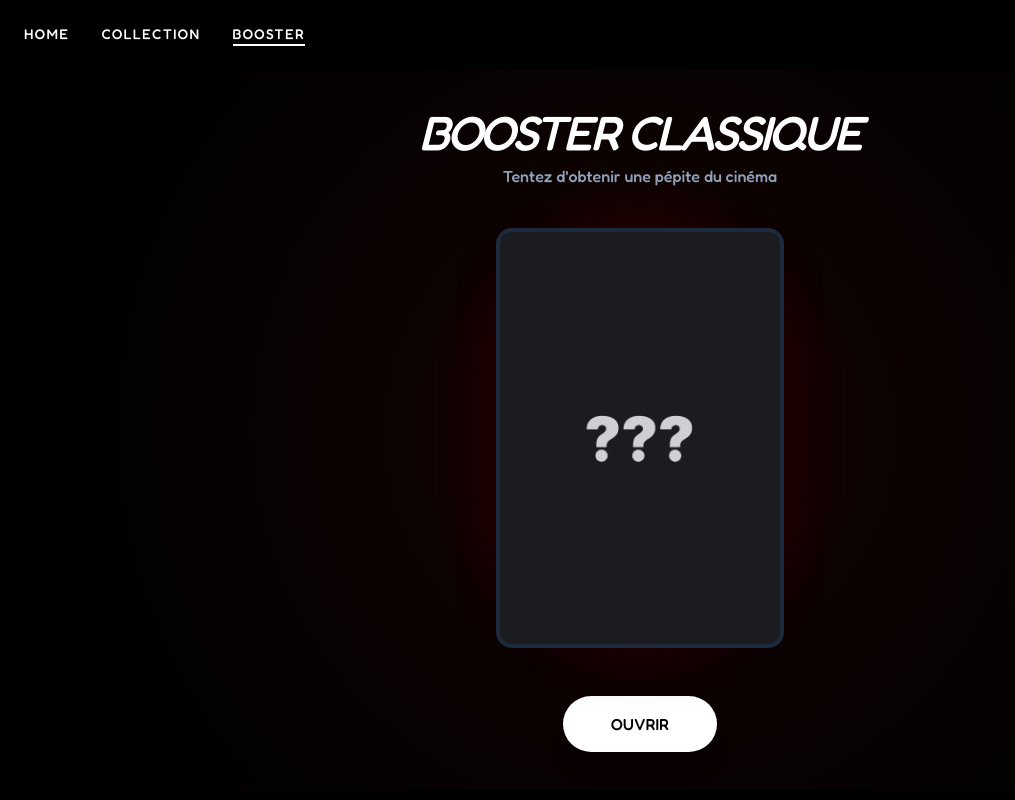
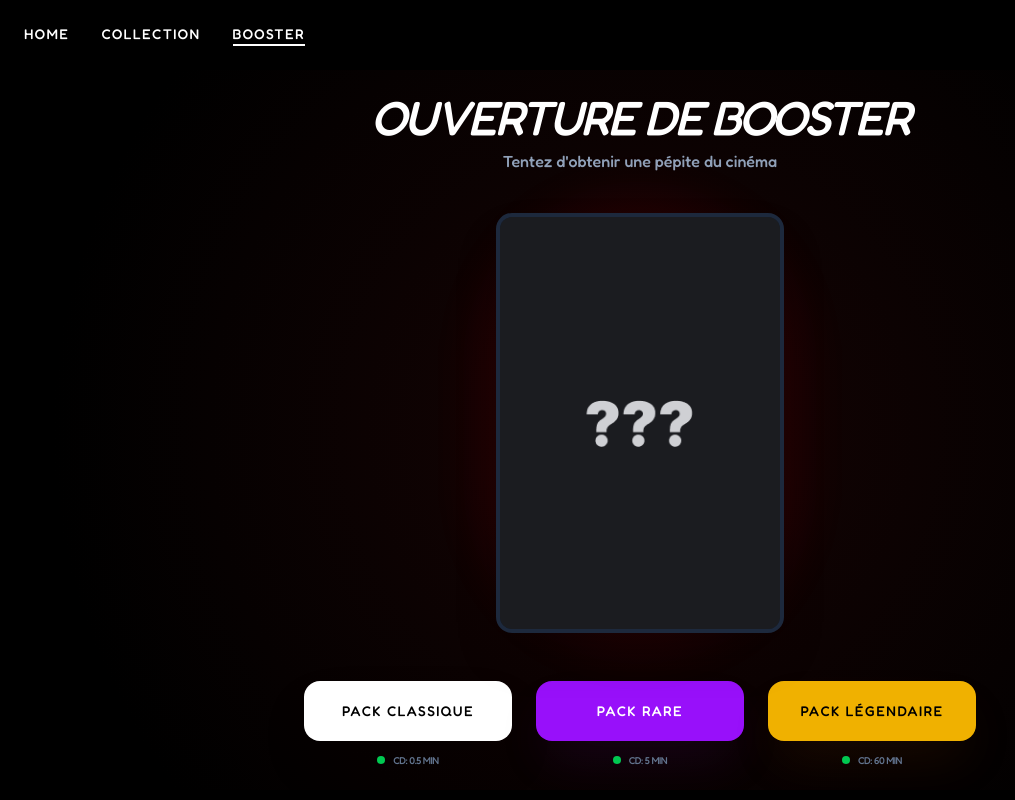
Before and after one commit to aserlite/pastoplesfilms, a Vue app: page /booster in a window 1280 px wide. Shown: the whole page, without its empty margins (0-1015 px from the left). Built offline with nearby package versions, Linux system fonts and the light colour scheme; the HTML template or start-up script is replaced by a standard one.

Commit message:
booster differentes raretes + design carte ouverture

```diff
--- a/src/services/tmdb.service.ts
+++ b/src/services/tmdb.service.ts
@@ -11,17 +11,24 @@ const instance = axios.create({
 })
 
 export const MovieApiService = {
-  async fetchRandomMovie() {
+  async fetchRandomMovie(maxVote: number = 5) {
     const randomPage = Math.floor(Math.random() * 20) + 1
     const { data } = await instance.get('/discover/movie', {
       params: {
-        'vote_average.lte': 5,
-        'vote_count.gte': 5,
+        'vote_average.lte': maxVote,
+        'vote_count.gte': 50,
         page: randomPage,
         include_adult:false,
       },
     })
-    console.log(data)
+
+    if (data.results.length === 0) {
+      const retry = await instance.get('/discover/movie', {
+        params: { 'vote_average.lte': maxVote, 'vote_count.gte': 20 },
+      })
+      return retry.data.results[Math.floor(Math.random() * retry.data.results.length)]
+    }
+
     return data.results[Math.floor(Math.random() * data.results.length)]
   },
 }
--- a/src/stores/collection.ts
+++ b/src/stores/collection.ts
@@ -1,11 +1,15 @@
 import { defineStore } from 'pinia'
-import { ref, watch } from 'vue'
+import { ref, watch, computed } from 'vue'
 
-interface Movie {
+export interface Movie {
   id: number
   title?: string
+  vote_average?: number
+  poster_path?: string
   [key: string]: unknown
 }
+
+export type Rarity = 'legendaire' | 'rare' | 'commun'
 
 export const useCollectionStore = defineStore('collection', () => {
   const loadFromLocalStorage = (): Movie[] => {
@@ -20,20 +24,43 @@ export const useCollectionStore = defineStore('collection', () => {
 
   const ownedMovies = ref<Movie[]>(loadFromLocalStorage())
 
-  watch(ownedMovies, (newVal) => {
-    try {
+  watch(
+    ownedMovies,
+    (newVal) => {
       localStorage.setItem('patoplefilm_collection', JSON.stringify(newVal))
-    } catch {
+    },
+    { deep: true },
+  )
 
+  const getMovieRarity = (movie: Movie): Rarity => {
+    const note = movie.vote_average ?? 0
+    if (note <= 2) return 'legendaire'
+    if (note <= 4) return 'rare'
+    return 'commun'
+  }
+
+  const collectionStats = computed(() => {
+    return {
+      commun: ownedMovies.value.filter((m) => getMovieRarity(m) === 'commun'),
+      rare: ownedMovies.value.filter((m) => getMovieRarity(m) === 'rare'),
+      legendaire: ownedMovies.value.filter((m) => getMovieRarity(m) === 'legendaire'),
     }
-  }, { deep: true })
+  })
 
   function addMovie(movie: Movie) {
-    const exists = ownedMovies.value.some(m => m.id === movie.id)
-    if (!exists) {
+    if (!ownedMovies.value.some((m) => m.id === movie.id)) {
       ownedMovies.value.push(movie)
     }
   }
 
-  return { ownedMovies, addMovie }
+  function mergeCards(fromRarity: 'commun' | 'rare'): boolean {
+    const candidates =
+      fromRarity === 'commun' ? collectionStats.value.commun : collectionStats.value.rare
+    if (candidates.length < 15) return false
+    const idsToRemove = candidates.slice(0, 15).map((m) => m.id)
+    ownedMovies.value = ownedMovies.value.filter((m) => !idsToRemove.includes(m.id))
+    return true
+  }
+
+  return { ownedMovies, addMovie, collectionStats, mergeCards, getMovieRarity }
 })
--- a/src/views/BoosterView.vue
+++ b/src/views/BoosterView.vue
@@ -1,56 +1,76 @@
 <script setup lang="ts">
-import { ref, onMounted, computed } from 'vue'
+import { ref, onMounted } from 'vue'
 import { MovieApiService } from '@/services/tmdb.service'
-import { useCollectionStore } from '@/stores/collection'
+import { useCollectionStore, type Movie } from '@/stores/collection'
 
 const collection = useCollectionStore()
-
-interface Movie {
-  id: number
-  title?: string
-  poster_path?: string
-  vote_average?: number
-  release_date?: string
-  [key: string]: unknown
-}
 
 const currentMovie = ref<Movie | null>(null)
 const isLoading = ref(false)
 
-const COOLDOWN_DURATION = 60 * 1000
-const nextPullAllowedAt = ref<number>(Number(localStorage.getItem('next_pull_time')) || 0)
 const currentTime = ref(Date.now())
 
-const timeLeft = computed(() => {
-  const diff = nextPullAllowedAt.value - currentTime.value
-  return diff > 0 ? Math.ceil(diff / 1000) : 0
+const PACKS = {
+  classique: {
+    label: 'Classique',
+    cd: 30 * 1000,
+    color: 'bg-white text-black hover:bg-slate-200',
+  },
+  rare: {
+    label: 'Rare',
+    cd: 5 * 60 * 1000,
+    color: 'bg-purple-600 text-white hover:bg-purple-700 shadow-purple-900/20',
+  },
+  legendaire: {
+    label: 'Légendaire',
+    cd: 60 * 60 * 1000,
+    color: 'bg-yellow-500 text-black hover:bg-yellow-600 shadow-yellow-900/20',
+  },
+}
+
+const cooldowns = ref({
+  classique: Number(localStorage.getItem('cd_classique')) || 0,
+  rare: Number(localStorage.getItem('cd_rare')) || 0,
+  legendaire: Number(localStorage.getItem('cd_legendaire')) || 0,
 })
 
-const isOnCooldown = computed(() => timeLeft.value > 0)
+const getRemainingTime = (type: keyof typeof PACKS) => {
+  const diff = cooldowns.value[type] - currentTime.value
+  return diff > 0 ? Math.ceil(diff / 1000) : 0
+}
+
+const formatTime = (seconds: number) => {
+  if (seconds < 60) return `${seconds}s`
+  const mins = Math.floor(seconds / 60)
+  const secs = seconds % 60
+  return `${mins}m ${secs.toString().padStart(2, '0')}s`
+}
 
 onMounted(() => {
-  setInterval(() => {
-    currentTime.value = Date.now()
-  }, 1000)
+  setInterval(() => (currentTime.value = Date.now()), 1000)
 })
 
-const handleOpenBooster = async () => {
-  if (isLoading.value || isOnCooldown.value) return
-
+const handleOpenBooster = async (type: keyof typeof PACKS) => {
+  if (isLoading.value || getRemainingTime(type) > 0) return
   isLoading.value = true
 
   try {
-    const movie = await MovieApiService.fetchRandomMovie()
-    const typedMovie = movie as Movie
-    currentMovie.value = typedMovie
+    let maxVote = 5
+    if (type === 'rare') maxVote = 4
+    if (type === 'legendaire') maxVote = 2
 
-    collection.addMovie(typedMovie)
+    const movie = await MovieApiService.fetchRandomMovie(maxVote)
 
-    const expiry = Date.now() + COOLDOWN_DURATION
-    nextPullAllowedAt.value = expiry
-    localStorage.setItem('next_pull_time', expiry.toString())
+    if (movie) {
+      currentMovie.value = movie as Movie
+      collection.addMovie(currentMovie.value)
+
+      const expiry = Date.now() + PACKS[type].cd
+      cooldowns.value[type] = expiry
+      localStorage.setItem(`cd_${type}`, expiry.toString())
+    }
   } catch (error) {
-    console.error("Erreur", error)
+    console.error('Erreur lors du tirage', error)
   } finally {
     setTimeout(() => {
       isLoading.value = false
@@ -58,56 +78,67 @@ const handleOpenBooster = async () => {
   }
 }
 
-const getRarity = (note: number) => {
+const getRarityUI = (note: number) => {
   if (note <= 2) return { label: 'Légendaire', color: 'text-yellow-500' }
   if (note <= 4) return { label: 'Rare', color: 'text-purple-500' }
   return { label: 'Commun', color: 'text-red-500' }
 }
 
-const getTmdbLink = (movie: Movie | null) => {
-  if (!movie) return '#'
-  return `https://www.themoviedb.org/movie/${movie.id}`
-}
+const getTmdbLink = (movie: Movie | null) =>
+  movie ? `https://www.themoviedb.org/movie/${movie.id}` : '#'
 </script>
 
 <template>
-  <div class="relative min-h-[calc(100vh-80px)] flex flex-col items-center justify-center bg-black overflow-hidden px-4">
-    <div class="absolute inset-0 pointer-events-none bg-[radial-gradient(circle_at_50%_50%,_rgba(220,38,38,0.1)_0%,_rgba(0,0,0,1)_80%)]"></div>
+  <div
+    class="relative min-h-[calc(100vh-80px)] flex flex-col items-center justify-center bg-black overflow-hidden px-4"
+  >
+    <div
+      class="absolute inset-0 pointer-events-none bg-[radial-gradient(circle_at_50%_50%,_rgba(220,38,38,0.1)_0%,_rgba(0,0,0,1)_80%)]"
+    ></div>
 
     <div class="relative z-10 flex flex-col items-center max-w-2xl w-full">
       <div class="text-center mb-10">
         <h2 class="text-4xl md:text-5xl font-black text-white uppercase tracking-tighter italic">
-          Booster classique
+          Ouverture de booster
         </h2>
         <p class="text-slate-400 mt-2 font-medium">Tentez d'obtenir une pépite du cinéma</p>
       </div>
 
       <div class="relative group.cursor-pointer perspective-1000">
-        <div class="absolute -inset-4 bg-red-600/20 blur-xl rounded-full opacity-50 group-hover:opacity-100 transition-opacity"></div>
+        <div
+          class="absolute -inset-4 bg-red-600/20 blur-xl rounded-full opacity-50 group-hover:opacity-100 transition-opacity"
+        ></div>
 
         <div
           class="relative w-64 h-96 md:w-72 md:h-[420px] bg-slate-900 border-4 border-slate-800 rounded-2xl overflow-hidden shadow-2xl transition-all duration-500"
           :class="{ 'animate-pulse scale-95': isLoading, 'hover:scale-105': !isLoading }"
         >
           <img
-            :src="currentMovie?.poster_path ? `https://image.tmdb.org/t/p/w500${currentMovie.poster_path}` : '/src/assets/random.png'"
+            :src="
+              currentMovie?.poster_path
+                ? `https://image.tmdb.org/t/p/w500${currentMovie.poster_path}`
+                : '/src/assets/random.png'
+            "
             alt="Film preview"
             class="w-full h-full object-cover transition-opacity duration-500"
             :class="isLoading ? 'opacity-20' : 'opacity-80'"
           />
 
-          <div v-if="currentMovie && !isLoading" class="absolute bottom-0 left-0 right-0 p-4 bg-gradient-to-t from-black via-black/80 to-transparent">
-            <div class="flex justify-between items-end">
-              <div>
-                <span :class="['text-[10px] uppercase tracking-widest font-bold', getRarity(currentMovie?.vote_average ?? 0).color]">
-                  Rareté : {{ getRarity(currentMovie?.vote_average ?? 0).label }}
-                </span>
-                <h3 class="text-lg font-bold text-white leading-tight">{{ currentMovie?.title }}</h3>
-              </div>
-              <div class="bg-red-600 text-white px-2 py-1 rounded text-sm font-black">
-                {{ currentMovie?.vote_average }}
-              </div>
-            </div>
+          <div
+            v-if="currentMovie && !isLoading"
+            class="absolute bottom-0 left-0 right-0 p-4 bg-gradient-to-t from-black via-black/90 to-transparent"
+          >
+            <span
+              :class="[
+                'text-[10px] uppercase tracking-[0.2em] font-black',
+                getRarityUI(currentMovie?.vote_average ?? 0).color,
+              ]"
+            >
+              Rareté : {{ getRarityUI(currentMovie?.vote_average ?? 0).label }}
+            </span>
+            <h3 class="text-lg font-bold text-white leading-tight truncate">
+              {{ currentMovie?.title }}
+            </h3>
           </div>
 
           <div v-if="isLoading" class="absolute inset-0 flex items-center justify-center">
@@ -115,25 +146,48 @@ const getTmdbLink = (movie: Movie | null) => {
           </div>
         </div>
       </div>
-      <h3 v-if="currentMovie" class="text-lg font-bold text-white leading-tight mt-8">
+
+      <div class="text-lg font-bold text-white leading-tight mt-4 mb-8">
         <a
+          v-if="currentMovie && !isLoading"
           :href="getTmdbLink(currentMovie)"
           target="_blank"
           class="hover:text-red-500 transition-colors underline decoration-red-500/30 underline-offset-4"
         >
           voir sur TMdb
         </a>
-      </h3>
-      <div class="mt-12 flex flex-col items-center gap-4 w-full">
-        <button
-          @click="handleOpenBooster"
-          :disabled="isLoading || isOnCooldown"
-          class="w-full md:w-auto px-12 py-4 bg-white text-black font-black uppercase rounded-full hover:bg-red-600 hover:text-white transition-all transform active:scale-95 shadow-xl disabled:opacity-50 disabled:cursor-not-allowed"
-        >
-          <span v-if="isLoading">Ouverture...</span>
-          <span v-else-if="isOnCooldown">Recharge ({{ timeLeft }}s)</span>
-          <span v-else>Ouvrir</span>
-        </button>
+      </div>
+
+      <div class="grid grid-cols-1 md:grid-cols-3 gap-6 w-full max-w-4xl">
+        <div v-for="(data, type) in PACKS" :key="type" class="flex flex-col items-center">
+          <button
+            @click="handleOpenBooster(type as keyof typeof PACKS)"
+            :disabled="isLoading || getRemainingTime(type as keyof typeof PACKS) > 0"
+            :class="[
+              'w-full py-5 rounded-2xl font-black uppercase tracking-widest text-sm transition-all transform active:scale-95 shadow-2xl disabled:opacity-20 disabled:grayscale disabled:cursor-not-allowed',
+              data.color,
+            ]"
+          >
+            <span v-if="getRemainingTime(type as keyof typeof PACKS) > 0">
+              {{ formatTime(getRemainingTime(type as keyof typeof PACKS)) }}
+            </span>
+            <span v-else>Pack {{ data.label }}</span>
+          </button>
+
+          <div class="mt-3 flex items-center gap-2">
+            <span
+              class="w-2 h-2 rounded-full"
+              :class="
+                getRemainingTime(type as keyof typeof PACKS) > 0
+                  ? 'bg-red-500 animate-pulse'
+                  : 'bg-green-500'
+              "
+            ></span>
+            <p class="text-[10px] text-slate-500 uppercase font-black tracking-tighter">
+              CD: {{ data.cd / 60000 }} MIN
+            </p>
+          </div>
+        </div>
       </div>
     </div>
   </div>
```
